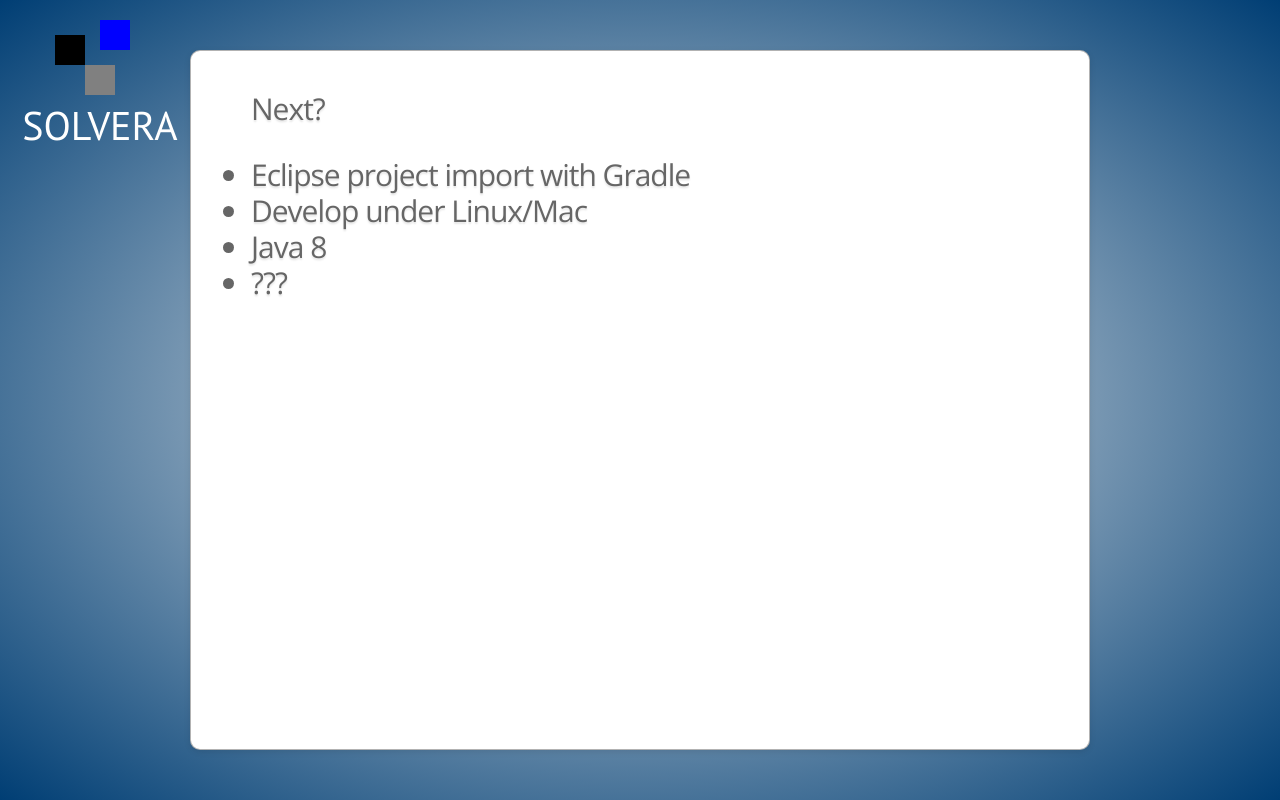
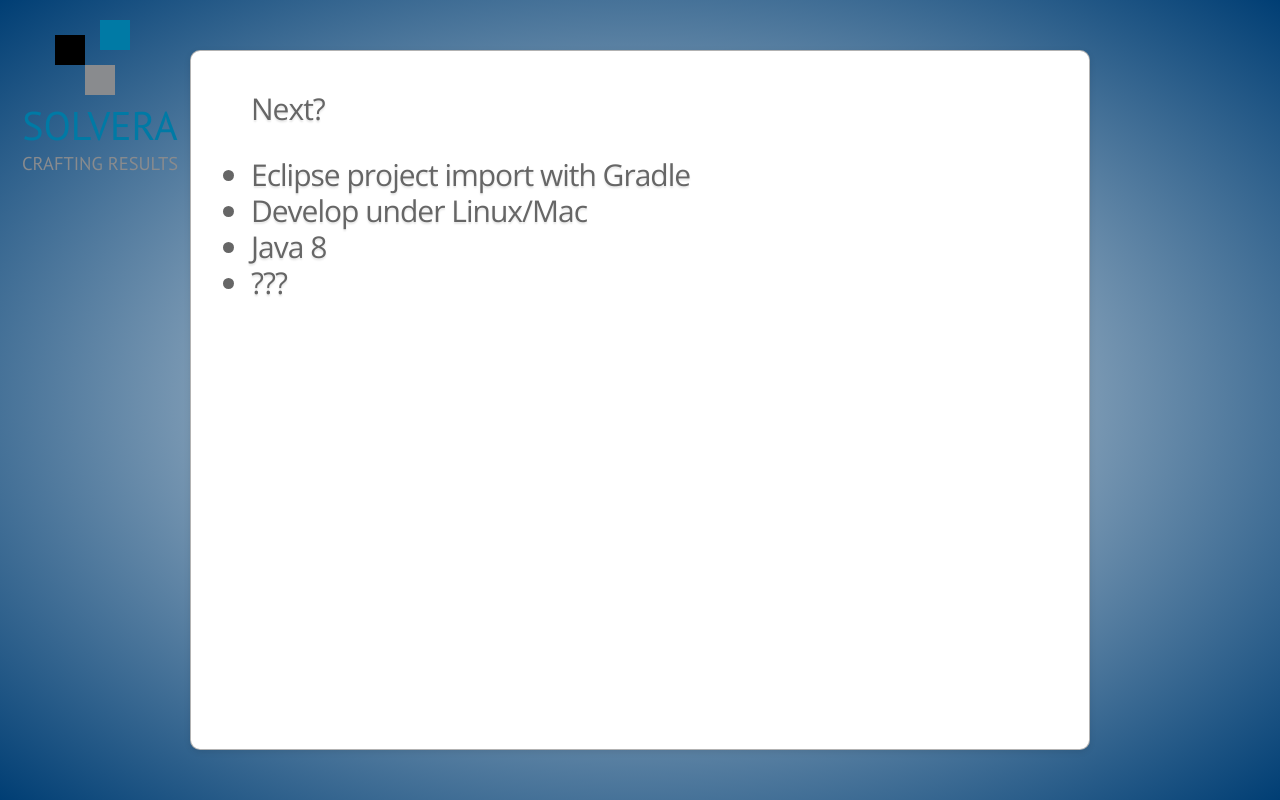
Before and after one commit to CandiiCaane/impress-solvera, a plain HTML site: page index.html in a window 1280 px wide. Drawn offline with nearby package versions, Linux system fonts and the light colour scheme.

Commit message:
fix colours and add the company motto

```diff
--- a/index.html
+++ b/index.html
@@ -29,10 +29,11 @@
     xmlns="http://www.w3.org/2000/svg" id="solvera-logo">
 
     <rect width="30" height="30" x="35" y="15" fill="black" />
-    <rect width="30" height="30" x="80" y="0" fill="blue" />
-    <rect width="30" height="30" x="65" y="45" fill="grey" />
+    <rect width="30" height="30" x="80" y="0" fill="#007AA5" />
+    <rect width="30" height="30" x="65" y="45" fill="#898b8e" />
 
-    <text x="80" y="120" font-size="40" text-anchor="middle" fill="white">SOLVERA</text>
+    <text x="80" y="120" font-size="40" text-anchor="middle" fill="#007AA5">SOLVERA</text>
+    <text x="80" y="150" font-size="18.5" text-anchor="middle" fill="#898b8e">CRAFTING RESULTS</text>
 
   </svg>
 
```
